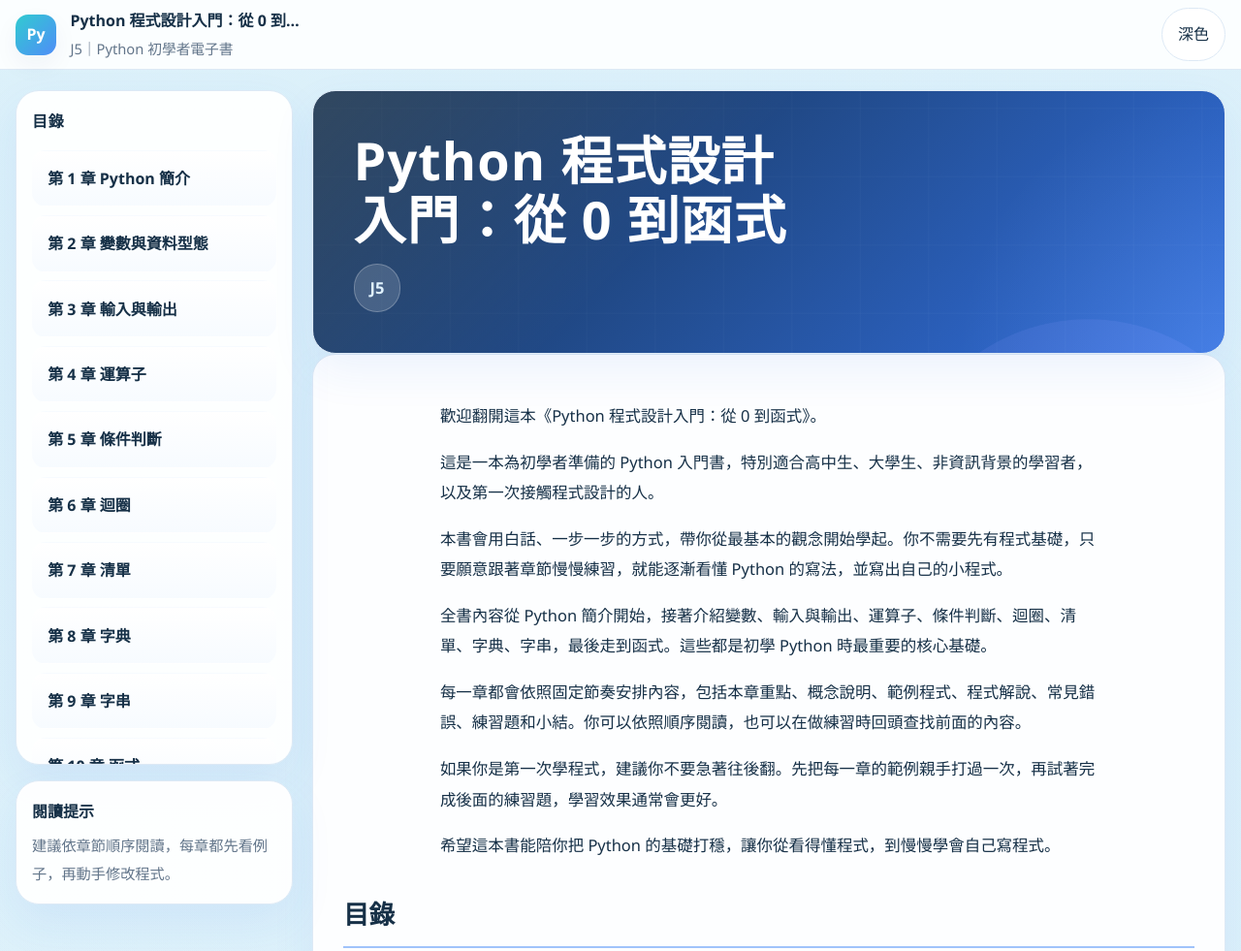
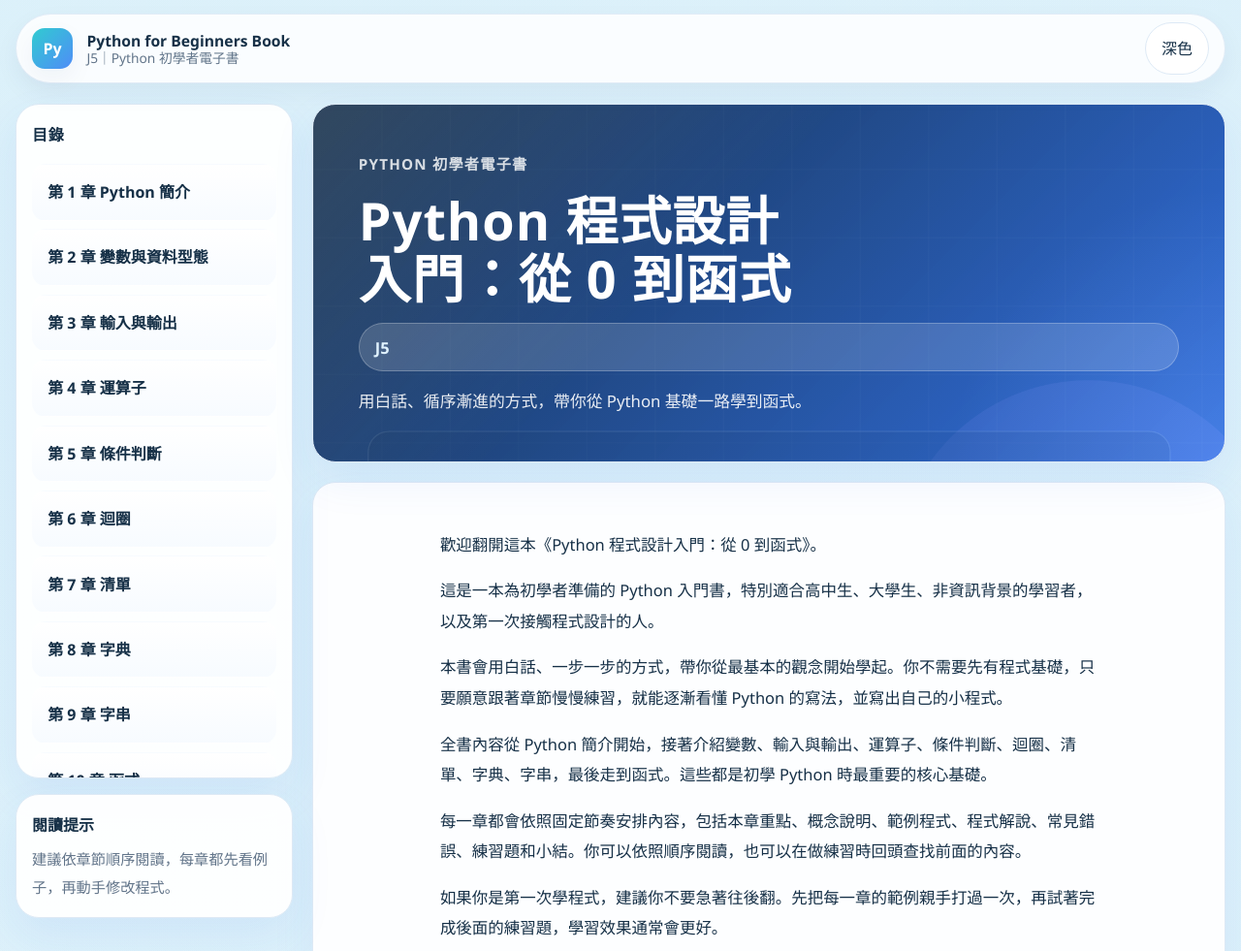
Before and after one commit to j945935cy/Python-for-Beginners-Book, a website: page index.html in a window 1280 px wide. Shown: the top 981 px of the page at 97% size. Drawn offline with Linux system fonts and the light colour scheme.

Commit message:
Refine homepage hero and topbar

```diff
--- a/assets/css/site.css
+++ b/assets/css/site.css
@@ -97,10 +97,15 @@
   justify-content: space-between;
   gap: 1rem;
   height: var(--header-height);
+  width: min(1380px, calc(100% - 2rem));
+  margin: 0.9rem auto 0;
   padding: 0 1rem;
-  background: color-mix(in srgb, var(--surface) 94%, transparent);
+  background: color-mix(in srgb, var(--surface) 90%, transparent);
   backdrop-filter: blur(16px);
   border-bottom: 1px solid var(--border);
+  border: 1px solid rgba(221, 233, 245, 0.9);
+  border-radius: 999px;
+  box-shadow: var(--shadow-soft);
 }
 
 .site-brand {
@@ -113,6 +118,7 @@
 .site-brand-badge {
   width: 42px;
   height: 42px;
+  min-width: 42px;
   border-radius: 13px;
   display: grid;
   place-items: center;
@@ -133,13 +139,15 @@
   overflow: hidden;
   text-overflow: ellipsis;
   white-space: nowrap;
-  font-size: 1rem;
+  font-size: 0.98rem;
+  line-height: 1.2;
 }
 
 .site-brand-text span {
   display: block;
   color: var(--muted);
-  font-size: 0.92rem;
+  font-size: 0.86rem;
+  line-height: 1.2;
 }
 
 .site-topbar-actions {
@@ -281,17 +289,23 @@
 
 .site-main {
   min-width: 0;
+  display: grid;
+  gap: 1.25rem;
 }
 
 .site-hero {
   position: relative;
   overflow: hidden;
-  margin: 0 0 1.2rem;
-  padding: clamp(1.8rem, 1rem + 2vw, 3.2rem);
+  margin: 0;
+  min-height: 320px;
+  padding: clamp(2rem, 1rem + 2.4vw, 3.4rem);
   background:
     linear-gradient(135deg, rgba(21, 48, 71, 0.84), rgba(59, 130, 246, 0.72)),
     url("../images/cover.png") center/cover no-repeat;
   color: #ffffff;
+  display: flex;
+  flex-direction: column;
+  justify-content: flex-end;
 }
 
 .site-hero::after {
@@ -313,6 +327,15 @@
   margin: 0;
 }
 
+.site-hero-kicker {
+  margin: 0 0 0.8rem;
+  color: rgba(255, 255, 255, 0.82);
+  font-size: 0.95rem;
+  font-weight: 700;
+  letter-spacing: 0.08em;
+  text-transform: uppercase;
+}
+
 h1.title {
   margin: 0;
   font-size: clamp(2.3rem, 1.85rem + 1.9vw, 3.45rem);
@@ -331,6 +354,14 @@
   border: 1px solid rgba(255, 255, 255, 0.24);
   color: #e0f2fe;
   font-weight: 700;
+}
+
+.site-hero-lead {
+  max-width: 34rem;
+  margin: 1rem 0 0;
+  color: rgba(255, 255, 255, 0.9);
+  font-size: 1.05rem;
+  line-height: 1.8;
 }
 
 .book-article {
@@ -520,6 +551,10 @@
     grid-template-columns: minmax(0, 1fr);
   }
 
+  .site-topbar {
+    width: min(100%, calc(100% - 1rem));
+  }
+
   .site-sidebar {
     position: fixed;
     top: calc(var(--header-height) + 0.7rem);
@@ -552,6 +587,7 @@
 @media (max-width: 720px) {
   .site-topbar {
     padding: 0 0.75rem;
+    width: min(100%, calc(100% - 0.6rem));
   }
 
   .site-brand-text span {
@@ -566,6 +602,10 @@
   .site-hero,
   .book-article {
     border-radius: 20px;
+  }
+
+  .site-hero {
+    min-height: 240px;
   }
 
   h1.title {
--- a/assets/js/site.js
+++ b/assets/js/site.js
@@ -58,7 +58,7 @@
     <div class="site-brand">
       <div class="site-brand-badge">Py</div>
       <div class="site-brand-text">
-        <strong>${escapeHtml(titleText)}</strong>
+        <strong>Python for Beginners Book</strong>
         <span>${escapeHtml(authorText)}｜Python 初學者電子書</span>
       </div>
     </div>
@@ -135,6 +135,20 @@
 
 function enhanceHero(titleHeader) {
   titleHeader.removeAttribute("style");
+  if (titleHeader.querySelector(".site-hero-kicker")) {
+    return;
+  }
+
+  const heroKicker = document.createElement("p");
+  heroKicker.className = "site-hero-kicker";
+  heroKicker.textContent = "Python 初學者電子書";
+
+  const heroLead = document.createElement("p");
+  heroLead.className = "site-hero-lead";
+  heroLead.textContent = "用白話、循序漸進的方式，帶你從 Python 基礎一路學到函式。";
+
+  titleHeader.prepend(heroKicker);
+  titleHeader.append(heroLead);
 }
 
 function buildSidebar(toc, article, sidebar) {
```
